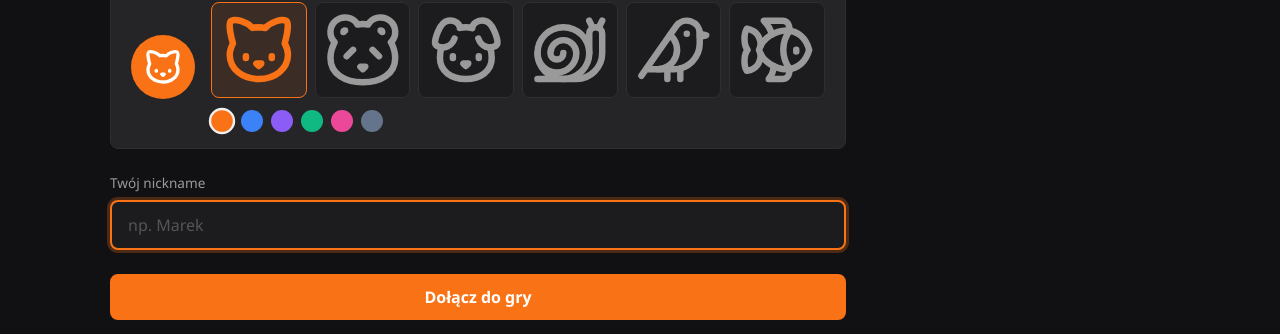
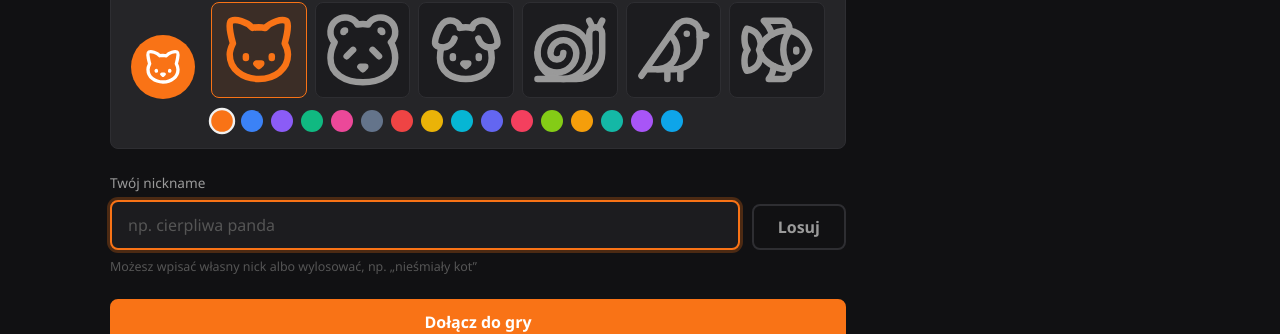
Before and after one commit to dominikkorwek/Kumple, a React (Vite) app in the folder frontend/: page /join in a window 1280 px wide. Shown: the part 366-700 px from the top of the page. Built offline with nearby package versions, Linux system fonts and the light colour scheme; no server answers.

Commit message:
Feat: new avatar colours, random nick and avatar, fix: flow with best answers question type

```diff
--- a/frontend/src/components/join/AvatarPicker.module.css
+++ b/frontend/src/components/join/AvatarPicker.module.css
@@ -72,6 +72,7 @@
 
 .colorRow {
   display: flex;
+  flex-wrap: wrap;
   gap: var(--space-2);
   align-items: center;
 }
--- a/frontend/src/components/join/AvatarPicker.tsx
+++ b/frontend/src/components/join/AvatarPicker.tsx
@@ -12,6 +12,16 @@ export const AVATAR_COLORS = [
   { id: 'green',  value: '#10b981' },
   { id: 'pink',   value: '#ec4899' },
   { id: 'slate',  value: '#64748b' },
+  { id: 'red',    value: '#ef4444' },
+  { id: 'yellow', value: '#eab308' },
+  { id: 'cyan',   value: '#06b6d4' },
+  { id: 'indigo', value: '#6366f1' },
+  { id: 'rose',   value: '#f43f5e' },
+  { id: 'lime',   value: '#84cc16' },
+  { id: 'amber',  value: '#f59e0b' },
+  { id: 'teal',   value: '#14b8a6' },
+  { id: 'violet', value: '#a855f7' },
+  { id: 'sky',    value: '#0ea5e9' },
 ];
 
 const SVG_PROPS = {
@@ -101,12 +111,12 @@ function FishIcon() {
 }
 
 export const ANIMALS = [
-  { id: 'cat',   label: 'Kot',   Icon: CatIcon },
-  { id: 'panda', label: 'Panda', Icon: PandaIcon },
-  { id: 'dog',   label: 'Pies',  Icon: DogIcon },
-  { id: 'snail', label: 'Ślimak', Icon: SnailIcon },
-  { id: 'bird',  label: 'Ptak',  Icon: BirdIcon },
-  { id: 'fish',  label: 'Ryba',  Icon: FishIcon },
+  { id: 'cat',   label: 'Kot',    nickname: 'kot',    gender: 'm' as const, Icon: CatIcon },
+  { id: 'panda', label: 'Panda',  nickname: 'panda',  gender: 'f' as const, Icon: PandaIcon },
+  { id: 'dog',   label: 'Pies',   nickname: 'pies',   gender: 'm' as const, Icon: DogIcon },
+  { id: 'snail', label: 'Ślimak', nickname: 'ślimak', gender: 'm' as const, Icon: SnailIcon },
+  { id: 'bird',  label: 'Ptak',   nickname: 'ptak',   gender: 'm' as const, Icon: BirdIcon },
+  { id: 'fish',  label: 'Ryba',   nickname: 'ryba',   gender: 'f' as const, Icon: FishIcon },
 ];
 
 interface AvatarDisplayProps {
--- a/frontend/src/components/question/FreeTextAnswer.module.css
+++ b/frontend/src/components/question/FreeTextAnswer.module.css
@@ -102,6 +102,21 @@
   opacity: 1;
 }
 
+.voteCardBody {
+  display: flex;
+  flex-direction: column;
+  gap: 2px;
+  min-width: 0;
+}
+
+.voteAuthor {
+  font-size: 0.72rem;
+  font-weight: 600;
+  color: var(--text-muted);
+  text-transform: uppercase;
+  letter-spacing: 0.4px;
+}
+
 .voteText {
   font-size: 0.9rem;
   color: var(--text-primary);
--- a/frontend/src/components/question/FreeTextAnswer.tsx
+++ b/frontend/src/components/question/FreeTextAnswer.tsx
@@ -11,6 +11,7 @@ interface FreeTextAnswerProps {
   submitted: boolean;
   currentPlayerId: string;
   loading?: boolean;
+  pickerMode?: boolean;
 }
 
 export default function FreeTextAnswer({
@@ -23,6 +24,7 @@ export default function FreeTextAnswer({
   submitted,
   currentPlayerId,
   loading,
+  pickerMode = false,
 }: FreeTextAnswerProps) {
   if (phase === 'writing') {
     return (
@@ -49,13 +51,17 @@ export default function FreeTextAnswer({
     );
   }
 
-  const otherAnswers = answers.filter((a) => a.author?.id !== currentPlayerId);
+  const pickableAnswers = pickerMode
+    ? answers.filter((a) => a.author != null)
+    : answers.filter((a) => a.author?.id !== currentPlayerId);
 
   return (
     <div className={styles.container}>
-      <p className={styles.votePrompt}>Głosuj na najlepszą odpowiedź:</p>
+      {!pickerMode && (
+        <p className={styles.votePrompt}>Głosuj na najlepszą odpowiedź:</p>
+      )}
       <div className={styles.voteList}>
-        {otherAnswers.map((ans) => (
+        {pickableAnswers.map((ans) => (
           <button
             key={ans.id}
             className={[
@@ -70,8 +76,8 @@ export default function FreeTextAnswer({
             {selectedAnswerId === ans.id && <span className={styles.voteCheck}>✓</span>}
           </button>
         ))}
-        {otherAnswers.length === 0 && (
-          <p className={styles.noAnswers}>Brak odpowiedzi do głosowania.</p>
+        {pickableAnswers.length === 0 && (
+          <p className={styles.noAnswers}>Brak odpowiedzi do wyboru.</p>
         )}
       </div>
     </div>
--- a/frontend/src/constants/roundTypeTutorials.ts
+++ b/frontend/src/constants/roundTypeTutorials.ts
@@ -44,9 +44,10 @@ export const ROUND_TYPE_TUTORIALS: Record<RoundType, RoundTypeTutorialContent> =
   BEST_ANSWER: {
     title: ROUND_TYPE_LABELS.BEST_ANSWER,
     steps: [
-      'Najpierw każdy pisze własną odpowiedź na pytanie.',
-      'Gdy wszyscy wyślą tekst, głosujecie na najlepszą odpowiedź (nie swoją).',
-      'Autor najczęściej wybieranej odpowiedzi zdobywa punkt.',
+      'Pytanie dotyczy jednego wybranego gracza — wszyscy oprócz niego piszą odpowiedź.',
+      'Wybrany gracz czeka i nie pisze — po czasie wybiera najlepszą odpowiedź z listy.',
+      'Autor wybranej odpowiedzi zdobywa punkt.',
     ],
+    tip: 'Wybrany gracz nie pisze odpowiedzi — tylko wybiera zwycięzcę.',
   },
 };
--- a/frontend/src/pages/JoinRoomPage.module.css
+++ b/frontend/src/pages/JoinRoomPage.module.css
@@ -210,3 +210,30 @@
   font-size: 0.8rem;
   color: #e05454;
 }
+
+.nicknameSection {
+  display: flex;
+  flex-direction: column;
+  gap: var(--space-2);
+}
+
+.nicknameRow {
+  display: flex;
+  align-items: flex-end;
+  gap: var(--space-3);
+}
+
+.nicknameRow > :first-child {
+  flex: 1;
+  min-width: 0;
+}
+
+.randomBtn {
+  flex-shrink: 0;
+  min-width: 88px;
+}
+
+.nicknameHint {
+  font-size: 0.78rem;
+  color: var(--text-muted);
+}
--- a/frontend/src/pages/JoinRoomPage.tsx
+++ b/frontend/src/pages/JoinRoomPage.tsx
@@ -5,6 +5,7 @@ import Input from '../components/ui/Input';
 import Card from '../components/ui/Card';
 import AvatarPicker, { AvatarDisplay, AVATAR_COLORS } from '../components/join/AvatarPicker';
 import type { AvatarConfig } from '../components/join/AvatarPicker';
+import { generateRandomProfile } from '../utils/randomProfile';
 import { getRoomByCode, joinRoom, createRoom, updateSettings, getCategories } from '../services/api';
 import { usePlayer } from '../context/PlayerContext';
 import { PENDING_SETTINGS_KEY } from './CreateRoomPage';
@@ -79,6 +80,12 @@ export default function JoinRoomPage() {
       .then(setRoom)
       .catch(() => setRoomError('Nie znaleziono pokoju'));
   }, [code, isHost]);
+
+  function handleRandomize() {
+    const { nickname: randomNick, avatar: randomAvatar } = generateRandomProfile();
+    setNickname(randomNick);
+    setAvatar(randomAvatar);
+  }
 
   async function handleJoin() {
     const trimmed = nickname.trim();
@@ -181,15 +188,23 @@ export default function JoinRoomPage() {
 
           <AvatarPicker value={avatar} onChange={setAvatar} />
 
+          <div className={styles.nicknameSection}>
+            <div className={styles.nicknameRow}>
               <Input
                 label="Twój nickname"
-            placeholder="np. Marek"
+                placeholder="np. cierpliwa panda"
                 value={nickname}
                 onChange={(e) => setNickname(e.target.value)}
                 onKeyDown={(e) => e.key === 'Enter' && handleJoin()}
                 maxLength={30}
                 autoFocus
               />
+              <Button type="button" variant="secondary" fullWidth={false} onClick={handleRandomize} className={styles.randomBtn}>
+                Losuj
+              </Button>
+            </div>
+            <p className={styles.nicknameHint}>Możesz wpisać własny nick albo wylosować, np. „nieśmiały kot”</p>
+          </div>
 
           {apiError && <p className={styles.errorText}>{apiError}</p>}
 
--- a/frontend/src/pages/RoundResultsPage.tsx
+++ b/frontend/src/pages/RoundResultsPage.tsx
@@ -111,7 +111,7 @@ export default function RoundResultsPage() {
       return `Większość graczy wskazała „${winningAnswer.content}".`;
     }
     if (round?.roundType === 'BEST_ANSWER') {
-      return `Gracze wybrali „${winningAnswer.content}" jako najlepszą odpowiedź.`;
+      return `Autor odpowiedzi „${winningAnswer.content}" zdobywa punkt — wybrany gracz uznał ją za najlepszą.`;
     }
     return `Większość graczy zagłosowała na „${winningAnswer.content}".`;
   }
--- /dev/null
+++ b/frontend/src/utils/randomProfile.ts
@@ -0,0 +1,54 @@
+import { ANIMALS, AVATAR_COLORS, type AvatarConfig } from '../components/join/AvatarPicker';
+
+const ADJECTIVES = [
+  { m: 'nieśmiały', f: 'nieśmiała' },
+  { m: 'cierpliwy', f: 'cierpliwa' },
+  { m: 'wesoły', f: 'wesoła' },
+  { m: 'sprytny', f: 'sprytna' },
+  { m: 'leniwy', f: 'leniwa' },
+  { m: 'odważny', f: 'odważna' },
+  { m: 'figlarny', f: 'figlarna' },
+  { m: 'mądry', f: 'mądra' },
+  { m: 'zgubiony', f: 'zgubiona' },
+  { m: 'głodny', f: 'głodna' },
+  { m: 'senny', f: 'senna' },
+  { m: 'szalony', f: 'szalona' },
+  { m: 'tajemniczy', f: 'tajemnicza' },
+  { m: 'uparty', f: 'uparta' },
+  { m: 'wierny', f: 'wierna' },
+  { m: 'zamyślony', f: 'zamyślona' },
+  { m: 'energiczny', f: 'energiczna' },
+  { m: 'marzycielski', f: 'marzycielska' },
+] as const;
+
+function pickRandom<T>(items: readonly T[]): T {
+  return items[Math.floor(Math.random() * items.length)];
+}
+
+export function generateRandomNickname(animalId?: string): { nickname: string; animalId: string } {
+  const animal = animalId
+    ? ANIMALS.find((a) => a.id === animalId) ?? pickRandom(ANIMALS)
+    : pickRandom(ANIMALS);
+  const adj = pickRandom(ADJECTIVES);
+  const adjective = animal.gender === 'f' ? adj.f : adj.m;
+  return {
+    nickname: `${adjective} ${animal.nickname}`,
+    animalId: animal.id,
+  };
+}
+
+export function generateRandomAvatar(animalId?: string): AvatarConfig {
+  const animal = animalId
+    ? ANIMALS.find((a) => a.id === animalId) ?? pickRandom(ANIMALS)
+    : pickRandom(ANIMALS);
+  return {
+    animalId: animal.id,
+    color: pickRandom(AVATAR_COLORS).value,
+  };
+}
+
+export function generateRandomProfile(): { nickname: string; avatar: AvatarConfig } {
+  const { nickname, animalId } = generateRandomNickname();
+  const avatar = generateRandomAvatar(animalId);
+  return { nickname, avatar };
+}
```
Also changed, not shown: frontend/src/pages/QuestionPage.tsx (+141 -49 lines), 1 other file (tests, documents, lock files or other folders). Lines whose indentation alone changed are shown as unchanged.
